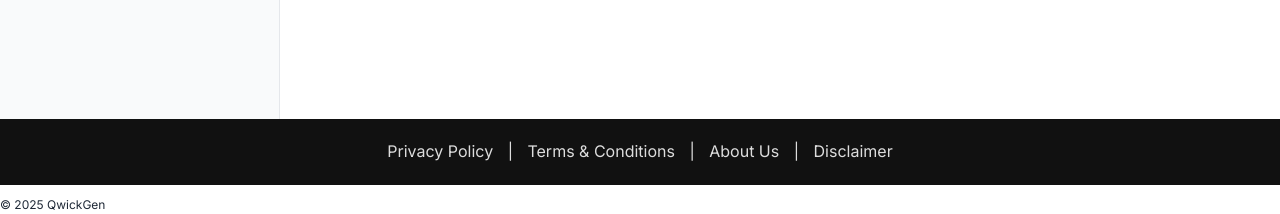
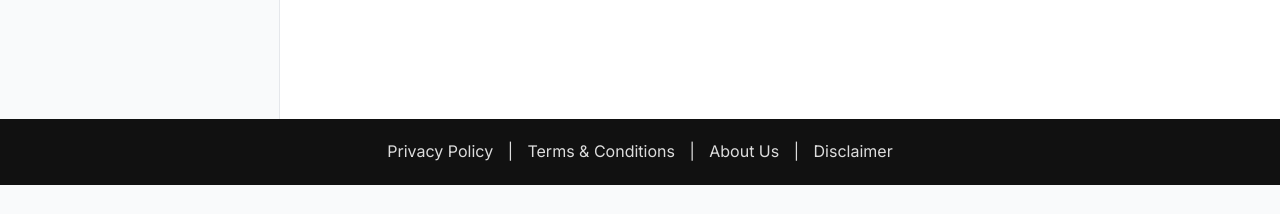
Before and after one commit to mayank-shekhar-dot/QwickGen, a Flask app: page / in a window 1280 px wide. Shown: the part 681-895 px from the top of the page. After the commit the page ends 866 px from the top, so only its background shows below. Run offline with Flask 3, Linux system fonts and the light colour scheme.

Commit message:
Update index.html

```diff
--- a/templates/index.html
+++ b/templates/index.html
@@ -1578,16 +1578,13 @@
             link.click();
         }
     </script>
-    <footer style="background:#111; color:#ddd; padding:20px; text-align:center;">
-    <a href="QwickGen/templates/privacy-policy" style="color:#ddd; margin:0 10px; text-decoration:none;">Privacy Policy</a> |
-    <a href="QwickGen/templates/terms" style="color:#ddd; margin:0 10px; text-decoration:none;">Terms & Conditions</a> |
-    <a href="QwickGen/templates/about-us" style="color:#ddd; margin:0 10px; text-decoration:none;">About Us</a> |
-    <a href="QwickGen/templates/disclaimer" style="color:#ddd; margin:0 10px; text-decoration:none;">Disclaimer</a>
-  </footer>
-    </nav>
-    <p style="font-size:12px; margin-top:10px;">&copy; 2025 QwickGen</p>
-  </div>
+   <footer style="background:#111; color:#ddd; padding:20px; text-align:center;">
+  <a href="/privacy-policy" style="color:#ddd; margin:0 10px; text-decoration:none;">Privacy Policy</a> |
+  <a href="/terms" style="color:#ddd; margin:0 10px; text-decoration:none;">Terms & Conditions</a> |
+  <a href="/about-us" style="color:#ddd; margin:0 10px; text-decoration:none;">About Us</a> |
+  <a href="/disclaimer" style="color:#ddd; margin:0 10px; text-decoration:none;">Disclaimer</a>
 </footer>
+
 
 <!-- JavaScript for toggle -->
 <script>
```
